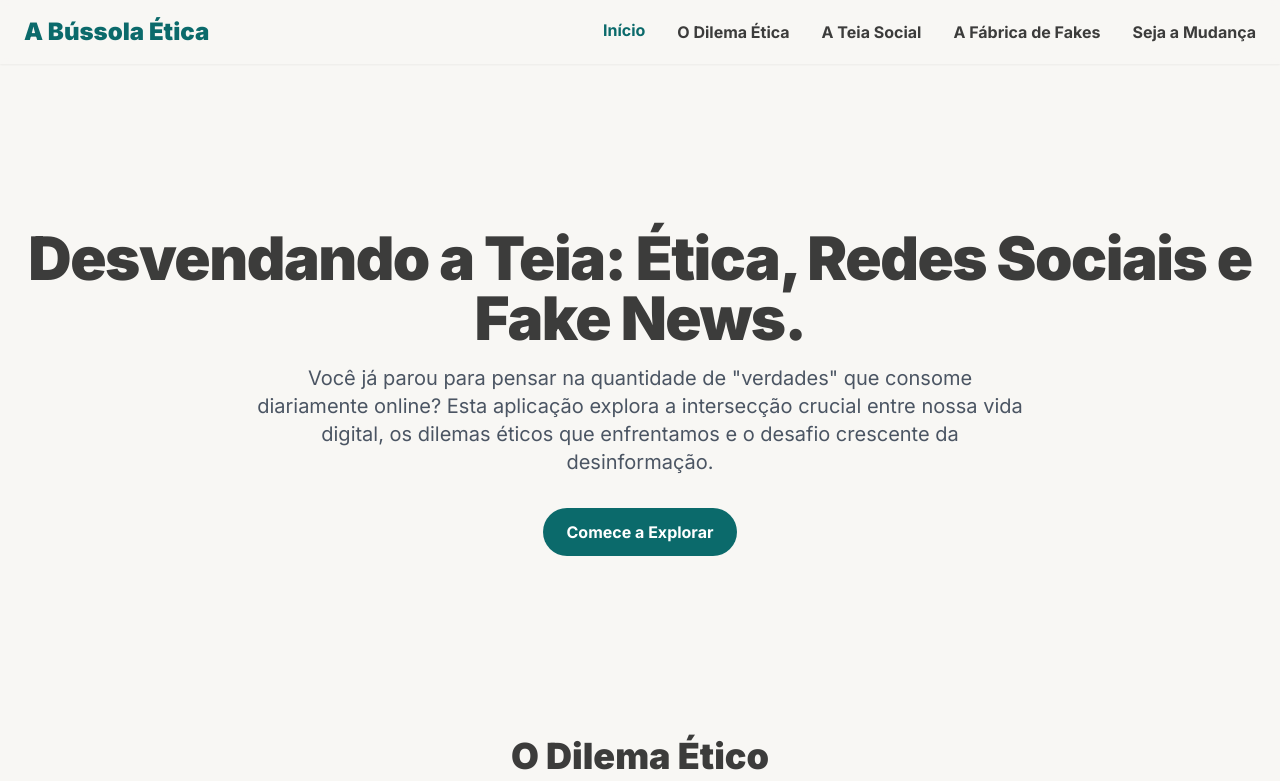
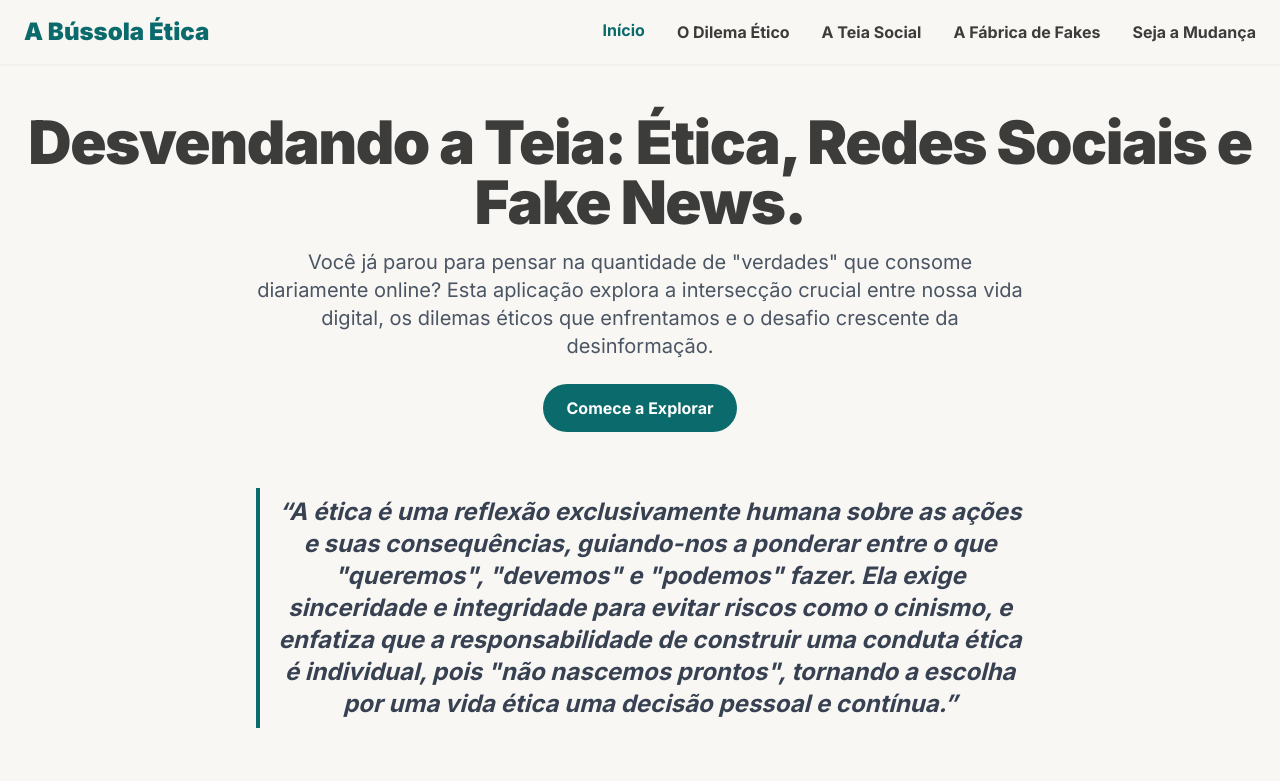
Before and after one commit to jbezerrafilho/etica, a plain HTML site: page index.html in a window 1280 px wide. Shown: the top 781 px of the page. Drawn offline with nearby package versions, Linux system fonts and the light colour scheme.

Commit message:
update index

```diff
--- a/index.html
+++ b/index.html
@@ -1,4 +1,3 @@
-
 <!DOCTYPE html>
 <html lang="pt-BR">
 <head>
@@ -140,7 +139,7 @@
             <h1 class="text-xl md:text-2xl font-black text-[#0B6A6B]">A Bússola Ética</h1>
             <div class="hidden md:flex space-x-8 font-bold">
                 <a class="nav-link active" data-target="intro">Início</a>
-                <a class="nav-link" data-target="etica">O Dilema Ética</a>
+                <a class="nav-link" data-target="etica">O Dilema Ético</a>
                 <a class="nav-link" data-target="redes">A Teia Social</a>
                 <a class="nav-link" data-target="fakes">A Fábrica de Fakes</a>
                 <a class="nav-link" data-target="acao">Seja a Mudança</a>
@@ -148,7 +147,7 @@
             <div class="md:hidden">
                 <select id="mobile-nav" class="bg-white border border-gray-300 rounded-lg py-2 px-3">
                     <option value="intro">Início</option>
-                    <option value="etica">O Dilema Ética</option>
+                    <option value="etica">O Dilema Ético</option>
                     <option value="redes">A Teia Social</option>
                     <option value="fakes">A Fábrica de Fakes</option>
                     <option value="acao">Seja a Mudança</option>
@@ -162,10 +161,15 @@
             <h2 class="text-4xl md:text-6xl font-black tracking-tight leading-tight mb-4">
                 Desvendando a Teia: Ética, Redes Sociais e Fake News.
             </h2>
-            <p class="text-lg md:text-xl max-w-3xl mx-auto text-gray-600 mb-8">
+            <p class="text-lg md:text-xl max-w-3xl mx-auto text-gray-600 mb-6">
                 Você já parou para pensar na quantidade de "verdades" que consome diariamente online? Esta aplicação explora a intersecção crucial entre nossa vida digital, os dilemas éticos que enfrentamos e o desafio crescente da desinformação.
             </p>
-            <a href="#etica" class="btn btn-primary" id="explore-btn">Comece a Explorar</a>
+            <div class="flex justify-center mb-6">
+                <a href="#etica" class="btn btn-primary" id="explore-btn">Comece a Explorar</a>
+            </div>
+            <blockquote class="max-w-3xl mx-auto text-gray-700 text-xl md:text-2xl font-bold italic border-l-4 border-[#0B6A6B] pl-4 py-2 mt-8 mb-0 text-center">
+                “A ética é uma reflexão exclusivamente humana sobre as ações e suas consequências, guiando-nos a ponderar entre o que "queremos", "devemos" e "podemos" fazer. Ela exige sinceridade e integridade para evitar riscos como o cinismo, e enfatiza que a responsabilidade de construir uma conduta ética é individual, pois "não nascemos prontos", tornando a escolha por uma vida ética uma decisão pessoal e contínua.”
+            </blockquote>
         </section>
 
         <section id="etica" class="py-16 scroll-mt-20">
@@ -220,7 +224,7 @@
                     <div class="chart-source">
                         <p class="font-semibold mb-2">Fontes dos Dados:</p>
                         <ul>
-                            <li><a href="https://sebrae.com.br/sites/PortalSebrae/conteudos/posts/73-dos-brasileiros-ja-compraram-influenciados-pelas-redes-social,f4073d58eaf25810VgnVCM100000d701210aRCRD" target="_blank" rel="noopener noreferrer">Sebrae: "73% dos brasileiros já compraram influenciados pelas redes sociais"</a></li>
+                            <li><a href="https://sebrae.com.br/sites/PortalSebrae/conteudos/posts/73-dos-brasileiros-ja-compraram-influenciados-pelas-redes-sociais,f4073d58eaf25810VgnVCM100000d701210aRCRD" target="_blank" rel="noopener noreferrer">Sebrae: "73% dos brasileiros já compraram influenciados pelas redes sociais"</a></li>
                             <li><a href="https://www12.senado.leg.br/institucional/datasenado/materias/pesquisas/mais-de-80-dos-brasileiros-acreditam-que-redes-sociais-influenciam-muito-a-opiniao-das-pessoas" target="_blank" rel="noopener noreferrer">Senado Notícias: "83% acreditam que redes influenciam opinião"</a></li>
                             <li><a href="https://www.marktest.com/wap/a/n/id~2bdc.aspx" target="_blank" rel="noopener noreferrer">Marktest: "62.8% influência em escolhas turísticas"</a></li>
                         </ul>
@@ -323,7 +327,7 @@
              <div class="text-center mb-12">
                 <h3 class="text-3xl md:text-4xl font-black mb-2">Seja a Mudança: A Bússola do Cidadão Digital</h3>
                 <p class="max-w-2xl mx-auto text-gray-600">
-                    Combater a desinformação começa com cada um de nós. Esta seção oferece ferramentas práticas para você navegar no ambiente digital de forma mais crítica e responsável. Teste seus conhecimentos no quiz e aprenda a ser um agente positivo na rede.
+                    Combater a desinformação começa com cada uno de nós. Esta seção oferece ferramentas práticas para você navegar no ambiente digital de forma mais crítica e responsável. Teste seus conhecimentos no quiz e aprenda a ser um agente positivo na rede.
                 </p>
             </div>
             <div class="grid lg:grid-cols-2 gap-12">
```
